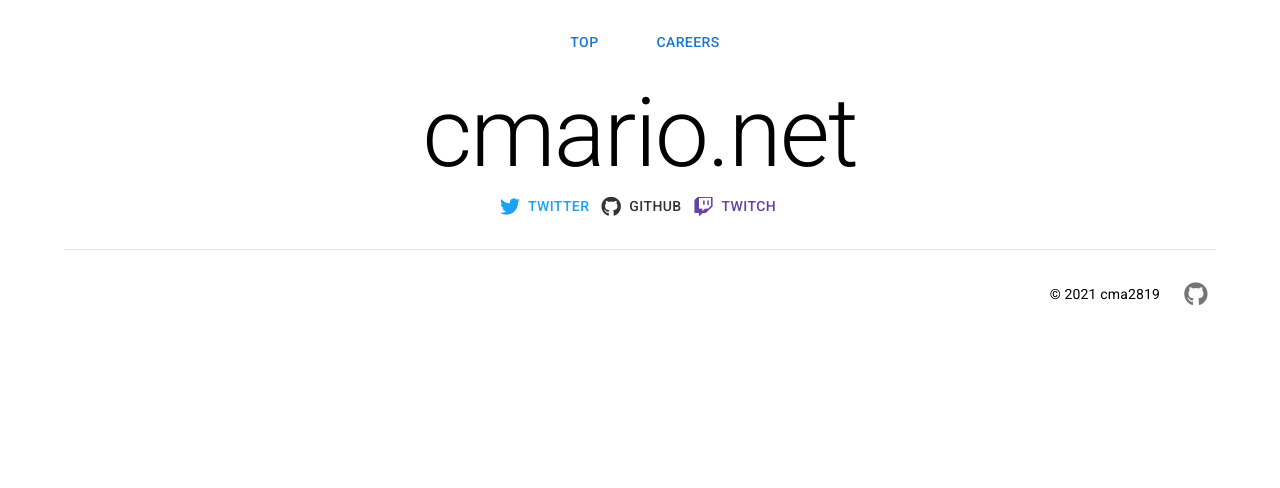
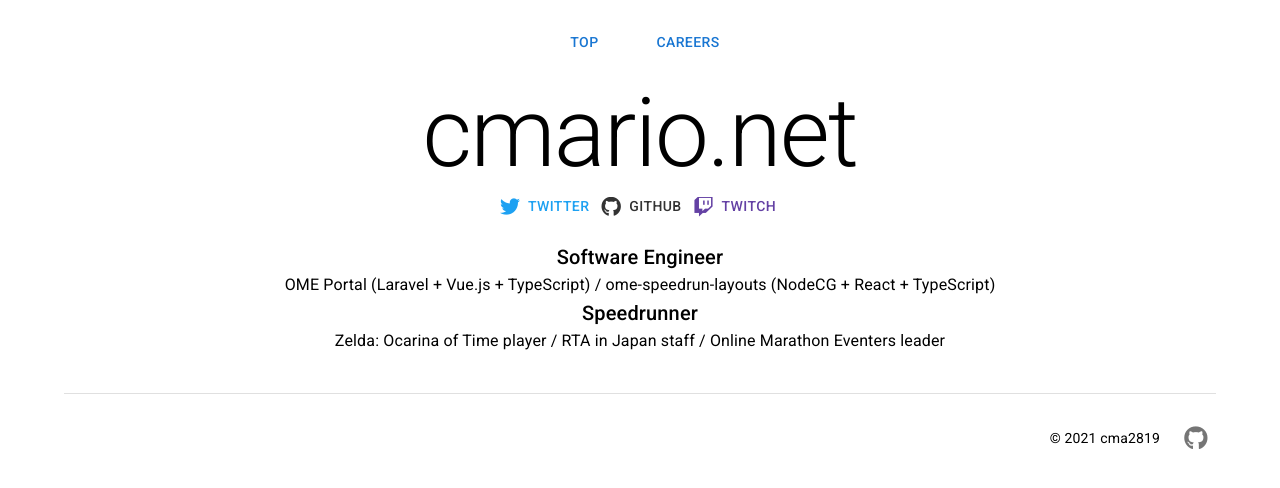
Before and after one commit to cma2819/cma2819.github.io, a Next.js app: page / in a window 1280 px wide. Shown: the top 488 px of the page. Built offline with nearby package versions, Linux system fonts and the light colour scheme.

Commit message:
Add profile

```diff
--- /dev/null
+++ b/src/components/Profile/index.tsx
@@ -0,0 +1,23 @@
+import { Card, Typography } from '@mui/material';
+import { styled } from '@mui/system';
+import React from 'react';
+
+const ProfileTypography = styled(Typography)(() => ({
+  textAlign: 'center',
+}));
+
+export const Profile = () => {
+  return (
+    <>
+      <ProfileTypography variant="h6">Software Engineer</ProfileTypography>
+      <ProfileTypography variant="body1">
+        OME Portal (Laravel + Vue.js + TypeScript) / ome-speedrun-layouts (NodeCG + React + TypeScript)
+      </ProfileTypography>
+
+      <ProfileTypography variant="h6">Speedrunner</ProfileTypography>
+      <ProfileTypography variant="body1">
+        Zelda: Ocarina of Time player / RTA in Japan staff / Online Marathon Eventers leader
+      </ProfileTypography>
+    </>
+  );
+}
--- a/src/pages/index.tsx
+++ b/src/pages/index.tsx
@@ -5,6 +5,8 @@ import { TwitterButton } from '../components/Socials/TwitterButton'
 import { GithubButton } from '../components/Socials/GithubButton'
 import { TwitchButton } from '../components/Socials/TwitchButton'
 import { MainHeader } from '../components/MainHeader'
+import { Profile } from '../components/Profile'
+import { Box } from '@mui/system'
 
 const Home: NextPage = () => {
   return (
@@ -24,6 +26,12 @@ const Home: NextPage = () => {
           <TwitchButton username="cma2819" />
         </Grid>
       </Grid>
+
+      <Box sx={{
+        p: 2,
+      }}>
+        <Profile />
+      </Box>
     </Layout>
   )
 }
```
